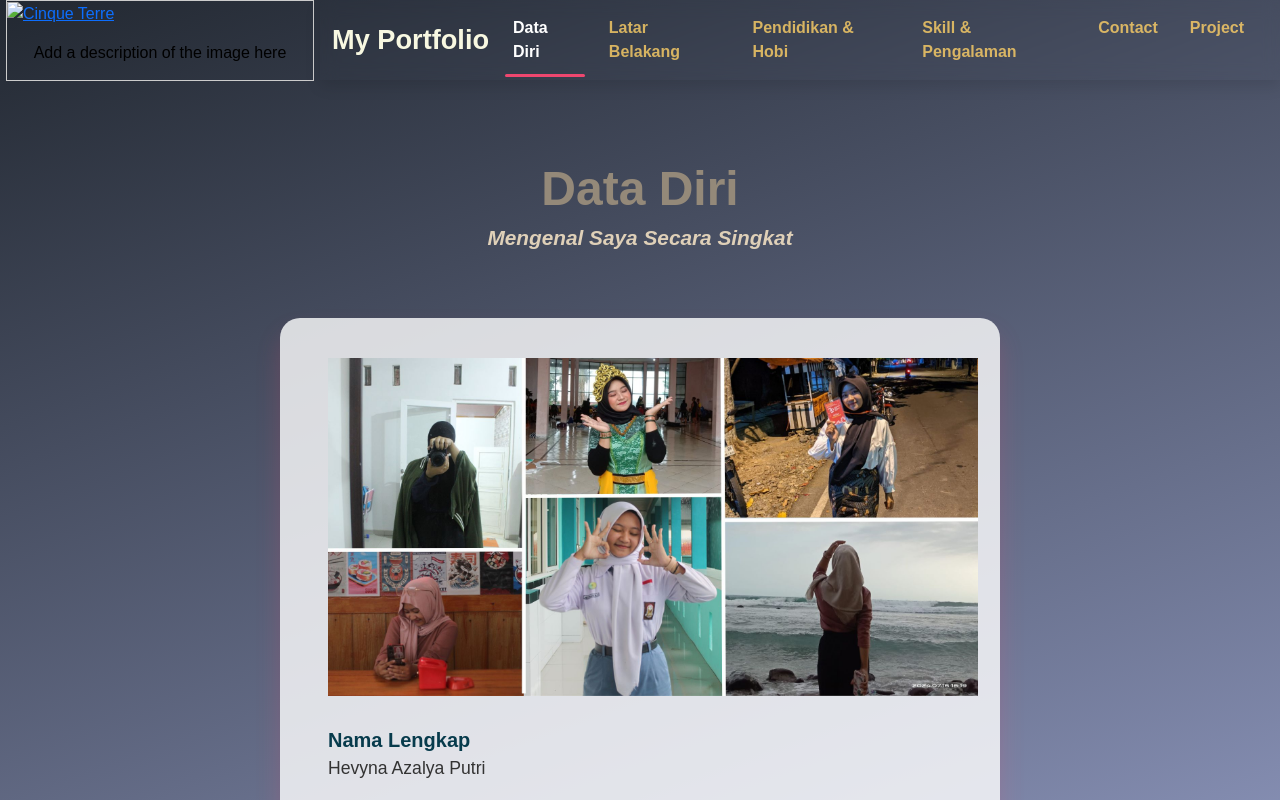
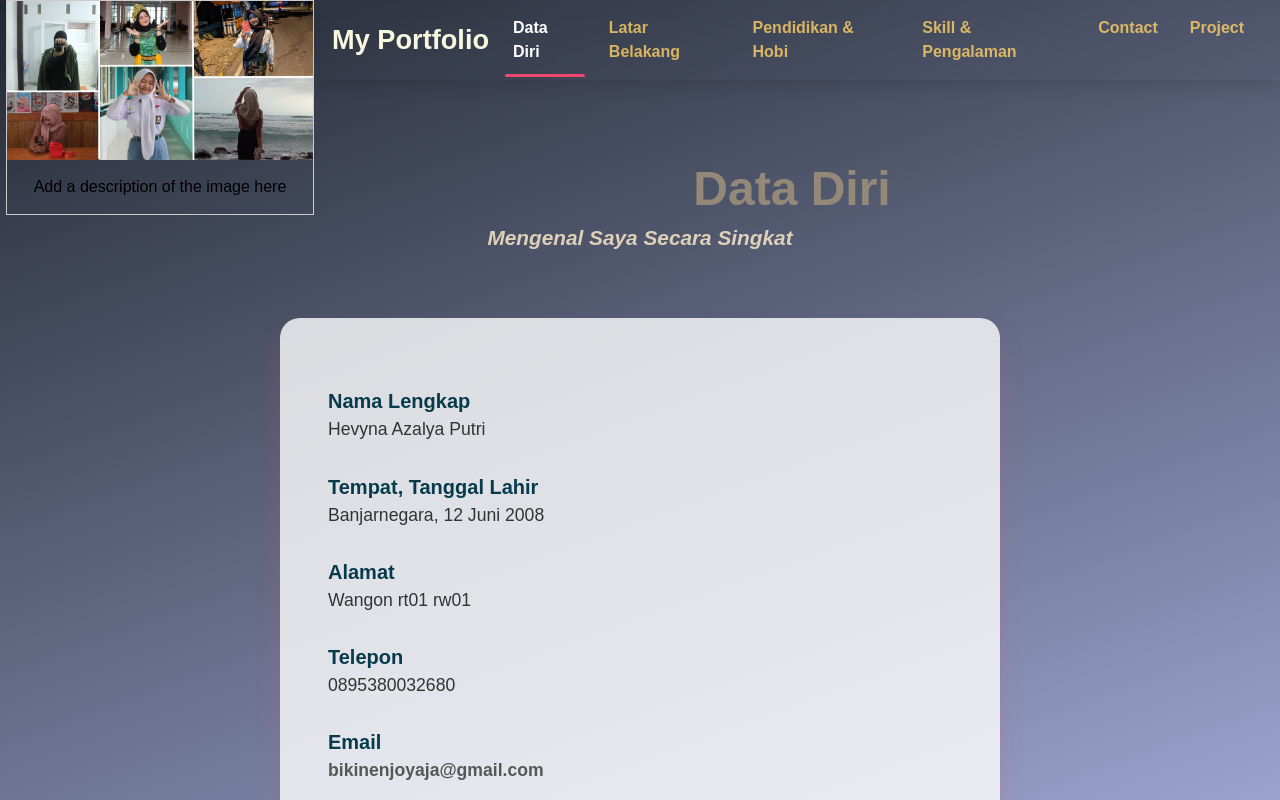
Before and after one commit to ayyawww/ayyawww.github.io, a plain HTML site: page index.html in a window 1280 px wide. Shown: the top 800 px of the page. Drawn offline with nearby package versions, Linux system fonts and the light colour scheme.

Commit message:
Update index.html

```diff
--- a/index.html
+++ b/index.html
@@ -170,8 +170,8 @@ div.desc {
 <body>
 <div class="responsive">
   <div class="gallery">
-    <a target="_blank" href="img_5terre.jpg">
-      <img src="img_5terre.jpg" alt="Cinque Terre" width="600" height="400">
+    <a target="_blank" href="Tanpa judul (1920 x 1000 piksel).jpg">
+      <img src="Tanpa judul (1920 x 1000 piksel).jpg" alt="pfor" width="6500" height="400">
     </a>
     <div class="desc">Add a description of the image here</div>
   </div>
@@ -205,7 +205,7 @@ div.desc {
 </header>
 
 <div class="container-main">
-    <img src="Tanpa judul (1920 x 1000 piksel).jpg" width="650">
+
   <dl>
     <dt>Nama Lengkap</dt>
     <dd>Hevyna Azalya Putri</dd>
```
